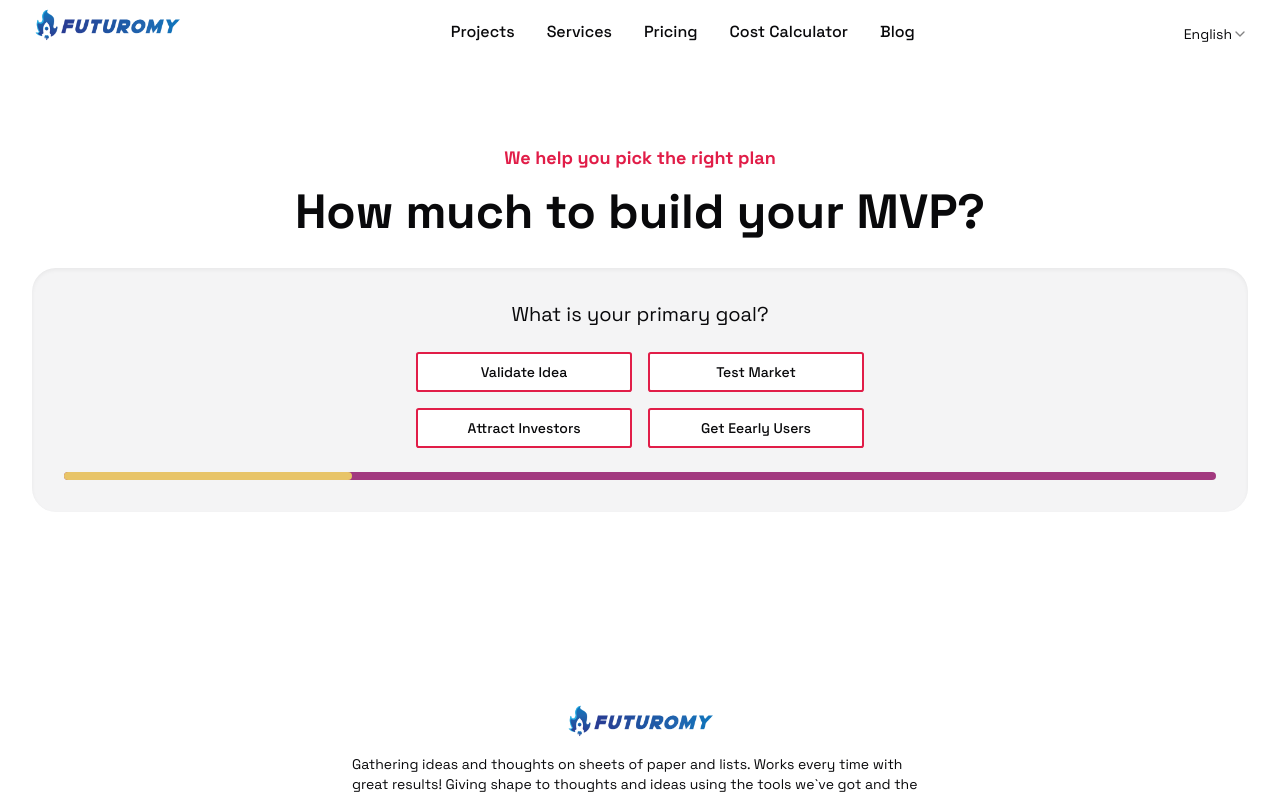
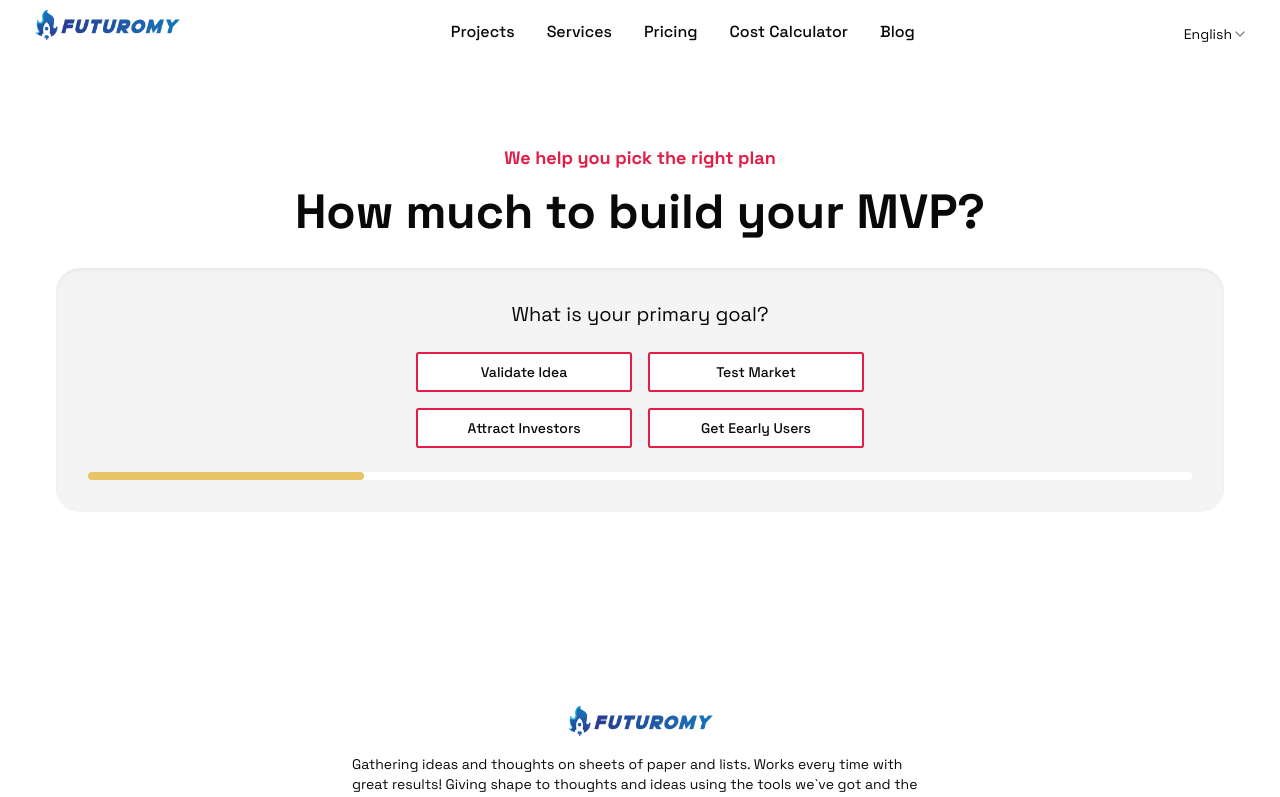
Before and after one commit to Alicansan/futuromy_w_payload, a Next.js app: page /en/costcalculator in a window 1280 px wide. Shown: the top 797 px of the page. Built offline with nearby package versions, Linux system fonts and the light colour scheme.

Commit message:
some tweaks

```diff
--- a/messages/en.json
+++ b/messages/en.json
@@ -18,7 +18,7 @@
       "after": " development."
     },
     "subtitle": "We create futuristic software solutions for you. Prepare best solutions for your requirements. Contact our experts in developing Mobile/Web Apps.",
-    "buttonText": "Book your ciscovery call",
+    "buttonText": "Book your discovery call",
     "noCommitment": "No commitment. Book a free 30-minute call today.",
     "launch": "Launch in 2 weeks"
   },
--- a/messages/tr.json
+++ b/messages/tr.json
@@ -21,6 +21,8 @@
     "buttonText": "Bize Ulaşın"
   },
   "Comparison": {
+    "miniTitle": "MVPS ARE EXPENSIVE (and hard to plan)",
+    "bigTitle": "Why Futuromy?",
     "title": "With Futuromy",
     "contitle": "Traditional Approach",
     "bullets": [
@@ -70,9 +72,9 @@
     ],
     "Estimate": "Estimate your MVP"
   },
-
   "Packages": {
     "title": "Affordable MVP 100% Done-For-You",
+    "appointmentButton": "Book a call",
     "package": [
       {
         "icon": "House",
--- a/src/app/[locale]/costcalculator/page.tsx
+++ b/src/app/[locale]/costcalculator/page.tsx
@@ -62,7 +62,7 @@ const QuestionPanel = () => {
     setNewPack([pack[determinePackage(selectedAnswer)]]);
   }, [selectedAnswer]);
   return (
-    <section className="flex flex-col items-center px-4 py-12 sm:px-6 md:py-20 lg:px-8">
+    <section className="mx-auto flex max-w-7xl flex-col items-center px-4 py-12 sm:px-6 md:py-20 lg:px-14">
       <h2 className="mb-4 text-lg font-semibold text-primary">
         {t('header1')}
       </h2>
@@ -94,7 +94,7 @@ const QuestionPanel = () => {
                 ),
               )}
             </div>
-            <div className="mt-6 w-full rounded-full bg-popover">
+            <div className="mt-6 w-full rounded-full bg-background">
               <div
                 className={cn(
                   'h-2 rounded-full bg-chart-4 transition-all duration-300 ease-out',
@@ -104,7 +104,7 @@ const QuestionPanel = () => {
             </div>
           </div>
         ) : (
-          <div className="mx-auto my-12 flex max-w-7xl flex-col items-center px-4">
+          <div className="mx-auto my-2 flex max-w-7xl flex-col items-center px-4">
             <h1 className="my-12 text-center text-3xl">{t('resultheader')}</h1>
             <div className="flex flex-col items-center justify-center gap-6 md:flex-row">
               {newPack.map(
@@ -124,7 +124,7 @@ const QuestionPanel = () => {
                   return (
                     <div
                       key={index}
-                      className="r flex h-full min-h-[830px] w-full max-w-full flex-col items-start justify-between rounded-xl border-2 border-muted bg-popover p-6 shadow-inner md:max-w-[300px]"
+                      className="r min-h-auto flex h-full w-full max-w-full flex-col items-start justify-between rounded-xl border-[1px] border-muted-foreground bg-background p-6 shadow-inner md:max-w-[300px]"
                     >
                       <div className="flex flex-col">
                         <h1 className="inline-flex w-full items-start gap-3 border-b-2 pb-2 text-xl font-semibold">
@@ -153,7 +153,7 @@ const QuestionPanel = () => {
             </div>
 
             <Button
-              className="mx-auto my-9"
+              className="mx-auto my-9 border-2 border-popover bg-background text-primary hover:text-background"
               onClick={() => {
                 setCurrentQuestionIndex(0);
                 setSelectedAnswer(0);
```
